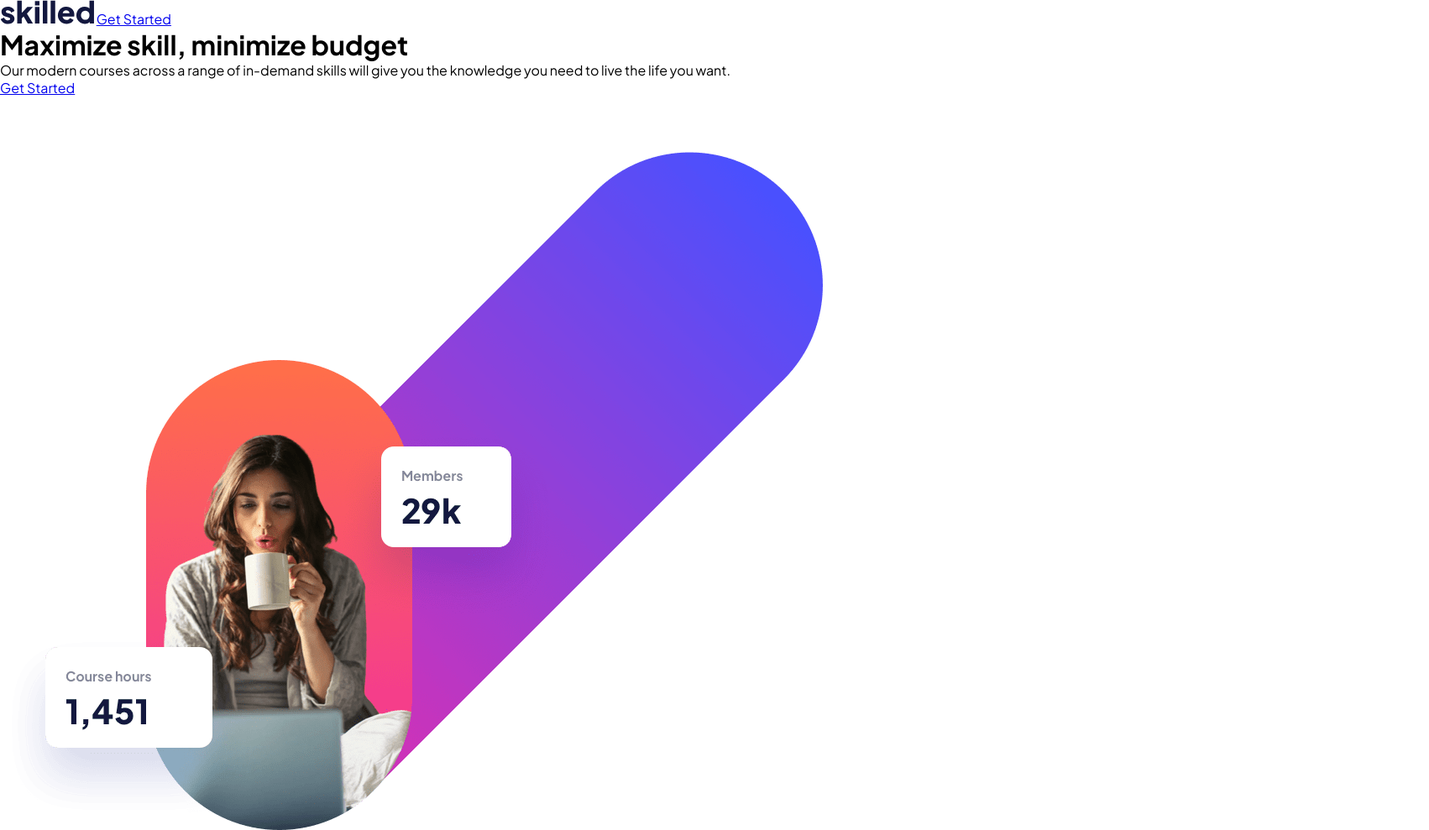
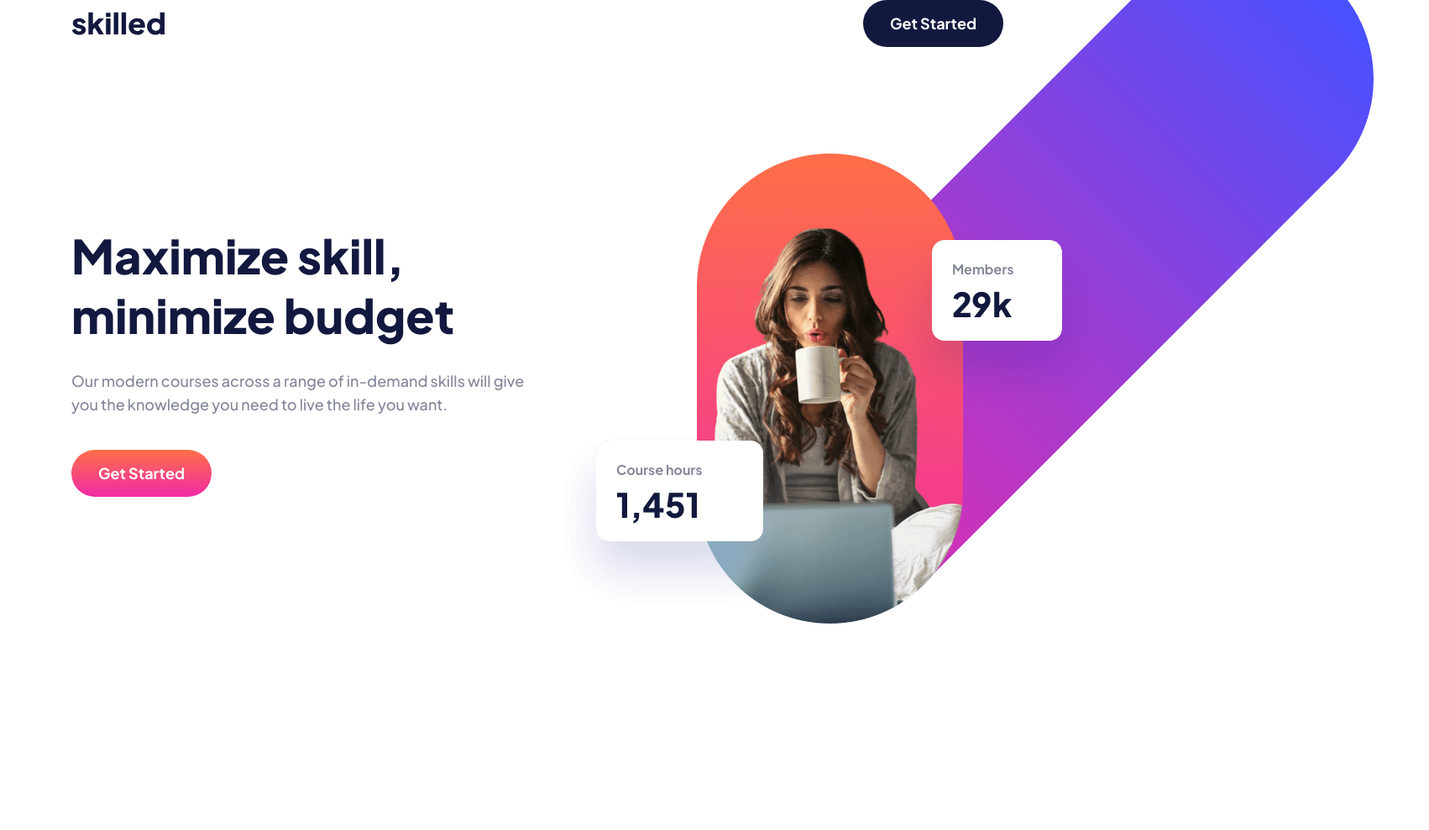
Before and after one commit to emazack/e-learning-landing-page, a website: page index.html in a window 1280 px wide. Shown: the whole page at 84% size, 1702 px wide, since content can reach past the window. After the commit the page ends 807 px from the top, so only its background shows below. Drawn offline with Linux system fonts and the light colour scheme.

Commit message:
hero image

```diff
--- a/index.html
+++ b/index.html
@@ -8,6 +8,7 @@
   <link rel="preconnect" href="https://fonts.gstatic.com" crossorigin>
   <link href="https://fonts.googleapis.com/css2?family=Plus+Jakarta+Sans:wght@400;500;700;800&display=swap" rel="stylesheet">
   <link rel="icon" type="image/png" sizes="32x32" href="./assets/favicon-32x32.png">
+  <link rel="stylesheet" rel="stylesheet" href="/styles/css/normalize.css">
   <link type="text/css" rel="stylesheet" href="/styles/css/style.css">
 
   <title>Frontend Mentor | Skilled e-learning landing page</title>
@@ -36,7 +37,7 @@
             </span>
           </a>
       </div>
-      <picture>
+      <picture class="main-picture">
         <source media="(min-width:1024px)" srcset="/assets/image-hero-desktop.png">
         <source media="(min-width:768px)" srcset="/assets/image-hero-tablet.png">
         <source srcset="/assets/image-hero-mobile.png">
--- a/styles/scss/style.scss
+++ b/styles/scss/style.scss
@@ -3,8 +3,8 @@ $primary: #666CA3;
 $secondary: #13183F;
 $tertiary: #F74780;
 
-$gradient-1: #FF6F48 - #F02AA6;
-$gradient-2: #4851FF - #F02AA6;
+$gradient-1: linear-gradient(180deg, #FF6F48 0.04%, #F02AA6 100%);
+$gradient-2: linear-gradient(180deg, #4851FF 0%, #F02AA6 99.92%);
 
 $grey: #83869A;
 $pink: #F02AA6;
@@ -61,12 +61,22 @@ $white: #FFFFFF;
 
 // Elements
 
-@mixin button($bg-color) {
+@mixin button($bg-color, $hover-bg-color) {
     .cta-button {
         height: 56px;
         width: 167px;
         border-radius: 28px;
-        background-color: $bg-color;
+        background: $bg-color;
+        display: flex;
+        justify-content: center;
+        align-items: center;
+
+        &:hover {
+            background: $hover-bg-color;
+            -webkit-transition: background 0.2s ease-in-out;
+            -ms-transition: background 0.2s ease-in-out;
+            transition: background 0.2s ease-in-out;
+        }
 
         span.text{
             font-style: normal;
@@ -80,8 +90,12 @@ $white: #FFFFFF;
 }
 
 @mixin wrapping {
-    padding: 0 20px;
+    max-width: 1110px;
+    width: 100%;
+    margin: 0 auto;
 }
+
+// General
 
 * {
     margin: 0;
@@ -89,3 +103,71 @@ $white: #FFFFFF;
     box-sizing: border-box;
     font-family: 'Plus Jakarta Sans', sans-serif;
 }
+
+a{
+    text-decoration: none;
+}
+
+
+.header{
+    position: relative;
+
+    .navbar{
+        @include wrapping;
+        display: flex;
+        justify-content: space-between;
+        align-items: center;
+
+        .logo-dark{
+            width: 111.17px;
+            height: 27.68px;
+        }
+
+        @include button($secondary, $primary)
+    }
+
+    .hero {
+        @include wrapping;
+        display: grid;
+        grid-template-columns: 50% 50%;
+        justify-content: center;
+        align-items: center;
+        min-height: 712px;
+
+        .text{
+
+            h1 {
+                @include heading-xl;
+                margin-bottom: 29px;
+            }
+
+            p {
+                @include paragraph;
+                margin-bottom: 40px;
+            }
+
+            @include button($gradient-1, $gradient-2)
+        }
+
+        .main-picture{
+
+            img{
+                position: absolute;
+                top: -17%;
+                right: -5%;
+                z-index: -1;
+
+
+                @media (max-width: 1700px) {
+                    top: -17%;
+                    right: -21%;
+                }
+
+                @media (max-width: 1400px) {
+                    top: -17%;
+                    right: -33%;
+                }
+            }
+        }
+    }
+}
```
Also changed, not shown: styles/css/normalize.css (added), styles/css/style.css.
